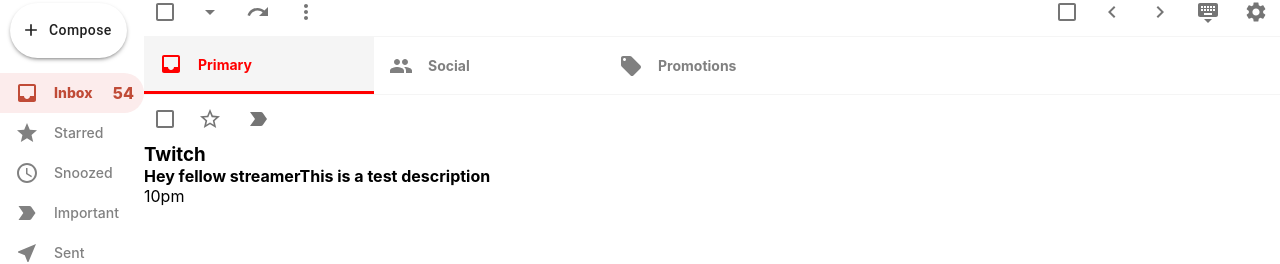
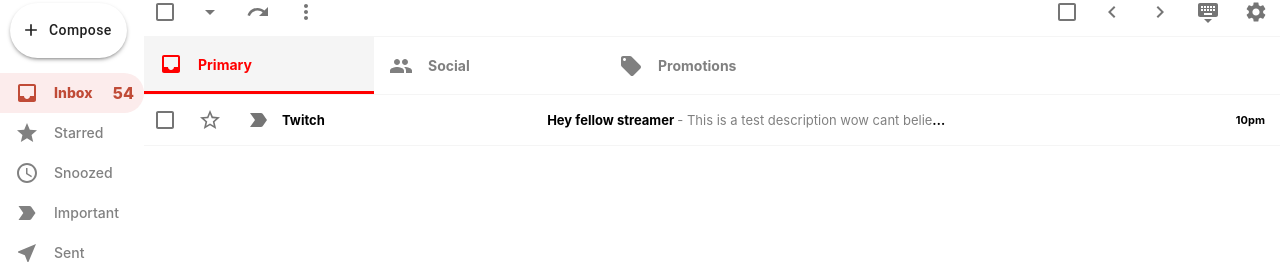
Before and after one commit to alexeiscript/gmail-clone, a React (Create React App) app: page / in a window 1280 px wide. Shown: the part 313-577 px from the top of the page. Built offline with nearby package versions, Linux system fonts and the light colour scheme.

Commit message:
email list row styling

```diff
--- a/src/EmailList.js
+++ b/src/EmailList.js
@@ -60,7 +60,7 @@
         <EmailRow
           title="Twitch"
           subject="Hey fellow streamer"
-          description="This is a test description"
+          description="This is a test description wow cant believe it super"
           time="10pm"
         />
       </div>
--- a/src/EmailRow.css
+++ b/src/EmailRow.css
@@ -0,0 +1,49 @@
+.emailRow {
+  display: flex;
+  align-items: center;
+  height: 50px;
+  border-bottom: 1px solid whitesmoke;
+  cursor: pointer;
+  z-index: 3;
+}
+
+.emailRow:hover {
+  border-top: 1px solid whitesmoke;
+  box-shadow: 0px 4px 4px -2px rgba(0, 0, 0, 0.24);
+}
+
+.emailRow_options {
+  display: flex;
+}
+
+.emailRow_message {
+  display: flex;
+  flex: 0.8;
+  align-items: center;
+  font-size: 13px;
+}
+
+.emailRow_message h4 {
+  width: 400px;
+  white-space: nowrap;
+  overflow: hidden;
+  text-overflow: ellipsis;
+  padding-left: 5px;
+  padding-right: 5px;
+}
+
+.emailRow_title {
+  font-size: 13px;
+  flex: 0.3;
+}
+
+.emailRow_description {
+  font-weight: 400;
+  color: gray;
+}
+
+.emailRow_time {
+  padding-right: 15px;
+  font-size: 11px;
+  font-weight: bold;
+}
--- a/src/EmailRow.js
+++ b/src/EmailRow.js
@@ -6,7 +6,7 @@
 
 function EmailRow({ id, title, subject, description, time }) {
   return (
-    <div className="emailRow">
+    <p className="emailRow">
       <div className="emailRow_options">
         <Checkbox />
         <IconButton>
@@ -21,14 +21,14 @@
       </h3>
       <div className="emailRow_message">
         <h4>
-          {subject}
-          <span className="emailRow_description">{description}</span>
+          {subject}{" "}
+          <span className="emailRow_description">- {description}</span>
         </h4>
       </div>
-      <div className="emailRow_description">
+      <p className="emailRow_time">
         {time}
-      </div>
-    </div>
+      </p>
+    </p>
   )
 }
 
```
